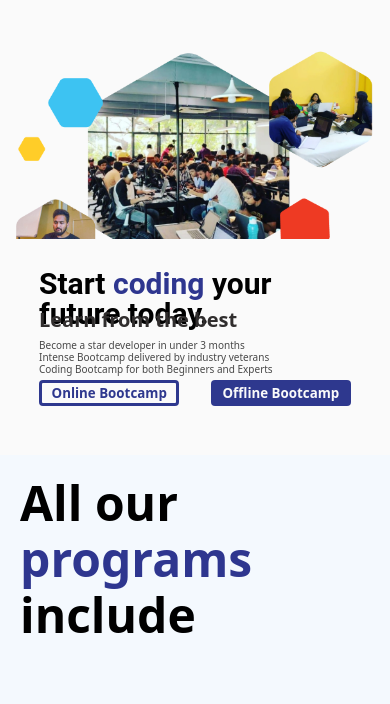
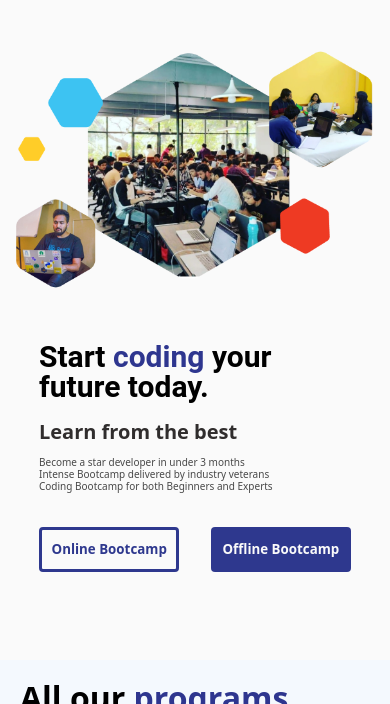
Before and after one commit to shades-7/CodeAsylumWebsite, a Gatsby site: page /Home/home in a window 390 px wide. Shown: the part 100-804 px from the top of the page. Built offline with nearby package versions, Linux system fonts and the light colour scheme; Gatsby itself is replaced by a stand-in of ours.

Commit message:
responsing program content

```diff
--- a/src/components/ProgramIncludes/program.module.scss
+++ b/src/components/ProgramIncludes/program.module.scss
@@ -64,3 +64,9 @@
         @include Font(Noto Sans, 0.8rem , 300 ,1rem , #000000  )
     }
 }
+
+@media(max-width: 576px){
+    .Heading{
+        @include Font(Noto Sans, 2rem , bold ,2.2rem , #000000 );
+    }
+}
--- a/src/pages/Home/home.js
+++ b/src/pages/Home/home.js
@@ -12,8 +12,8 @@ const App =() =>{
          <div className={styles.landing}>
             <NavBar />
             <Landing />
-            <Program />
          </div>
+         <Program />
         </>
     )
 }
--- a/src/pages/Home/home.module.scss
+++ b/src/pages/Home/home.module.scss
@@ -10,3 +10,9 @@
     height: 100vh;
     width: 100%;
 }
+
+@media(max-width: 576px){
+    .landing{
+        height: 90vh;
+    }
+}
```
